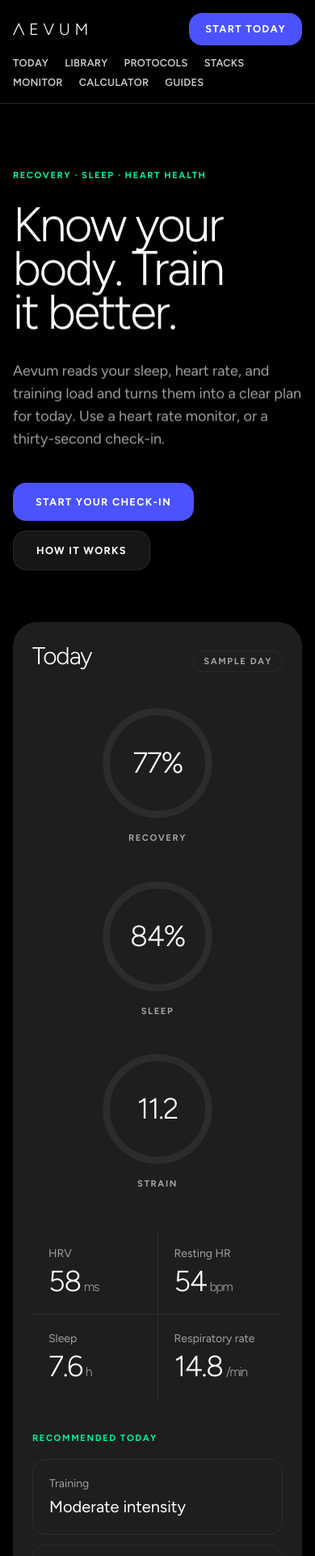
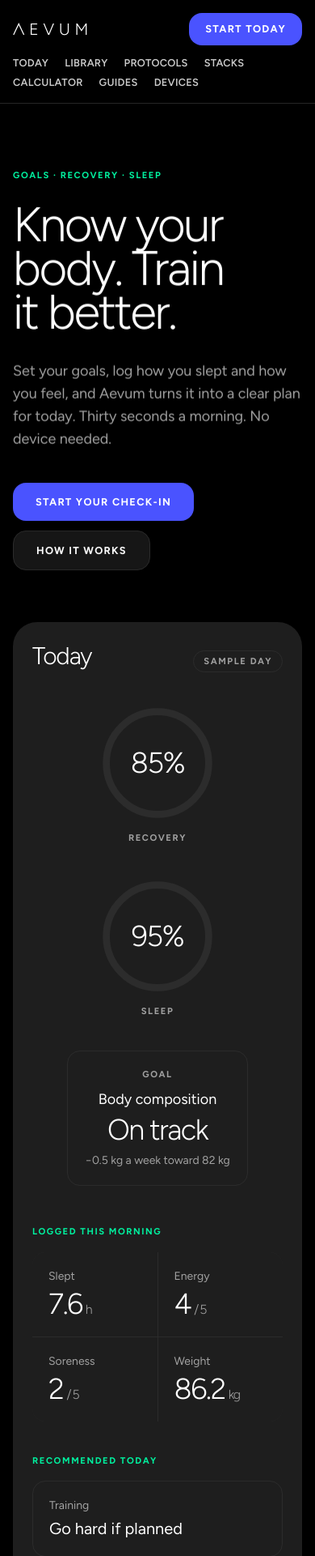
Before and after one commit to solaiman632638-prog/Aevumprotocols, a Next.js app: page / in a window 390 px wide. Shown: the top 1921 px of the page at 81% size. Built offline with nearby package versions, Linux system fonts and the light colour scheme.

Commit message:
Make manual check-in and goals the main path; devices optional
Home sample uses logged answers and a goal card instead of wearable
metrics; Strain becomes Training; Monitor becomes an optional Devices
page; Today lists the manual check-in first.

Co-Authored-By: Claude Opus 5 <noreply@anthropic.com>

```diff
--- a/src/app/monitor/page.tsx
+++ b/src/app/monitor/page.tsx
@@ -3,25 +3,21 @@ import Link from "next/link";
 import { MonitorBoard } from "@/components/wearables/MonitorBoard";
 
 export const metadata: Metadata = {
-  title: "Monitor",
-  description: "Connect a heart rate monitor and overlay recovery on your worksheet.",
+  title: "Devices",
+  description: "Optionally connect a heart rate monitor to fill in HRV, resting heart rate, and sleep.",
 };
 
 export default function MonitorPage() {
   return (
     <div className="mx-auto max-w-3xl px-4 py-10 sm:px-6">
-      <h1 className="font-display text-5xl font-light leading-[0.95] tracking-[-0.035em] sm:text-7xl">Monitor</h1>
+      <h1 className="font-display text-5xl font-light leading-[0.95] tracking-[-0.035em] sm:text-7xl">Devices</h1>
       <p className="mt-3 max-w-prose text-mute">
-        A hard recovery day means skip extra pulses, not add water. Connect Whoop
-        or Google Fit when you have API keys; until then the demo feed is enough
-        to learn the loop.
-      </p>
-      <p className="mt-3 max-w-prose text-mute">
-        No wearable?{" "}
+        Optional. Aevum works fully from a thirty-second{" "}
         <Link href="/today" className="text-pine-deep underline decoration-rule underline-offset-2">
-          Use a manual check-in on Today
-        </Link>{" "}
-        and get the same daily scores.
+          manual check-in
+        </Link>
+        . If you already wear a heart rate monitor, connect it here and your
+        HRV, resting heart rate, and sleep fill in automatically.
       </p>
       <div className="mt-8">
         <MonitorBoard />
--- a/src/app/page.tsx
+++ b/src/app/page.tsx
@@ -8,21 +8,24 @@ const wrap = "mx-auto max-w-7xl px-4 sm:px-6";
 const display = "font-display font-light tracking-[-0.04em]";
 const sectionHeading = `${display} text-5xl leading-[0.95] sm:text-7xl lg:text-8xl`;
 
-/** Illustrative day for the product preview. Labelled "Sample" wherever shown. */
+/**
+ * Illustrative morning from a manual check-in, no wearable. Labelled "Sample"
+ * wherever shown. Scores match what the Today engine returns for these inputs.
+ */
 const sample = {
-  recovery: 77,
-  sleep: 84,
-  strain: 11.2,
-  vitals: [
-    { label: "HRV", value: "58", unit: "ms" },
-    { label: "Resting HR", value: "54", unit: "bpm" },
-    { label: "Sleep", value: "7.6", unit: "h" },
-    { label: "Respiratory rate", value: "14.8", unit: "/min" },
+  recovery: 85,
+  sleep: 95,
+  logged: [
+    { label: "Slept", value: "7.6", unit: "h" },
+    { label: "Energy", value: "4", unit: "/ 5" },
+    { label: "Soreness", value: "2", unit: "/ 5" },
+    { label: "Weight", value: "86.2", unit: "kg" },
   ],
+  goal: { name: "Body composition", verdict: "On track", detail: "−0.5 kg a week toward 82 kg" },
   plan: [
-    { label: "Training", value: "Moderate intensity" },
+    { label: "Training", value: "Go hard if planned" },
     { label: "Protein", value: "165 g" },
-    { label: "Hydration", value: "3.4 L" },
+    { label: "Hydration", value: "3.0 L" },
     { label: "Sleep target", value: "8 h" },
   ],
 };
@@ -32,7 +35,7 @@ const pillars = [
     metric: "Recovery",
     measure: "Daily score · 0–100",
     color: "var(--color-recovery)",
-    body: "How ready your body is to take on strain, from HRV, resting heart rate, sleep, and how you feel.",
+    body: "How ready you are for a hard day, from your sleep and how you feel. Add resting heart rate or HRV if you track them.",
   },
   {
     metric: "Sleep",
@@ -41,35 +44,35 @@ const pillars = [
     body: "Hours against what you actually need, sleep quality, and the debt you are carrying into tonight.",
   },
   {
-    metric: "Strain",
-    measure: "Training load · 0–21",
+    metric: "Training",
+    measure: "Readiness · low to high",
     color: "var(--color-strain)",
-    body: "Training load from your monitor or check-in, so hard days are planned, not stacked on top of each other.",
+    body: "Log yesterday's session and get today's intensity, so hard days are planned, not stacked.",
   },
   {
-    metric: "Heart health",
-    measure: "Against your baseline",
-    body: "Resting heart rate, HRV, and respiratory rate against your own baseline, flagged when they drift.",
+    metric: "Goals",
+    measure: "Progress · week by week",
+    body: "Fat loss, muscle, sleep, recovery, focus. Log your weight and see whether you are on track, stalled, or going too fast.",
   },
   {
     metric: "Fuel",
     measure: "Daily targets",
-    body: "Protein, calories, and hydration targets set from your body, your goal, and today's load.",
+    body: "Protein, calories, and hydration set from your body, your goal, and today's training.",
   },
 ];
 
 const steps = [
   {
-    title: "Tell it about you",
-    body: "Age, body, goals, training week, medications, and anything a plan should work around. Stored on your device only.",
+    title: "Set your goals",
+    body: "What you are working toward, your body, your training week, and anything a plan should work around. Stored on your device only.",
   },
   {
-    title: "Check in each morning",
-    body: "Connect a heart rate monitor, or answer five questions in thirty seconds. Both feed the same scores.",
+    title: "Log your morning",
+    body: "Sleep, energy, soreness, stress, and weight. Thirty seconds, no device needed. Connect a heart rate monitor later if you want.",
   },
   {
     title: "Get today's plan",
-    body: "Recovery, sleep, and readiness scores, plus what to eat, drink, and train. Baselines sharpen after three days.",
+    body: "Recovery and sleep scores, training intensity, and what to eat and drink. Your baseline sharpens after three check-ins.",
   },
 ];
 
@@ -122,7 +125,7 @@ export default function Home() {
       {/* Hero */}
       <section className={`${wrap} pb-16 pt-20 sm:pt-28`}>
         <Reveal>
-          <p className="eyebrow">Recovery · Sleep · Heart health</p>
+          <p className="eyebrow">Goals · Recovery · Sleep</p>
         </Reveal>
         <Reveal delay={100}>
           <h1 className={`mt-6 max-w-6xl ${display} text-6xl leading-[0.9] sm:text-8xl lg:text-[8.5rem]`}>
@@ -131,9 +134,9 @@ export default function Home() {
         </Reveal>
         <Reveal delay={200}>
           <p className="mt-8 max-w-xl text-lg text-mute">
-            Aevum reads your sleep, heart rate, and training load and turns them
-            into a clear plan for today. Use a heart rate monitor, or a
-            thirty-second check-in.
+            Set your goals, log how you slept and how you feel, and Aevum turns
+            it into a clear plan for today. Thirty seconds a morning. No device
+            needed.
           </p>
         </Reveal>
         <Reveal delay={300}>
@@ -161,19 +164,25 @@ export default function Home() {
               </span>
             </div>
 
-            <div className="mt-10 grid grid-cols-1 justify-items-center gap-10 sm:grid-cols-3">
+            <div className="mt-10 grid grid-cols-1 items-center justify-items-center gap-10 sm:grid-cols-3">
               <Ring label="Recovery" value={sample.recovery} max={100} display={`${sample.recovery}%`} color="var(--color-recovery)" />
               <Ring label="Sleep" value={sample.sleep} max={100} display={`${sample.sleep}%`} color="var(--color-sleep)" />
-              <Ring label="Strain" value={sample.strain} max={21} display={sample.strain.toFixed(1)} color="var(--color-strain)" />
+              <div className="w-full max-w-56 rounded-2xl border border-rule p-5 text-center sm:text-left">
+                <p className="eyebrow !text-mute">Goal</p>
+                <p className="mt-2 text-lg">{sample.goal.name}</p>
+                <p className={`mt-1 ${display} text-4xl`}>{sample.goal.verdict}</p>
+                <p className="mt-2 text-sm text-mute">{sample.goal.detail}</p>
+              </div>
             </div>
 
-            <dl className="mt-12 grid grid-cols-2 gap-px overflow-hidden rounded-2xl bg-rule lg:grid-cols-4">
-              {sample.vitals.map((vital) => (
-                <div key={vital.label} className="bg-panel p-5">
-                  <dt className="text-sm text-mute">{vital.label}</dt>
+            <p className="eyebrow mt-12">Logged this morning</p>
+            <dl className="mt-4 grid grid-cols-2 gap-px overflow-hidden rounded-2xl bg-rule lg:grid-cols-4">
+              {sample.logged.map((item) => (
+                <div key={item.label} className="bg-panel p-5">
+                  <dt className="text-sm text-mute">{item.label}</dt>
                   <dd className={`mt-1 ${display} text-4xl`}>
-                    {vital.value}
-                    <span className="ml-1 text-base text-mute">{vital.unit}</span>
+                    {item.value}
+                    <span className="ml-1 text-base text-mute">{item.unit}</span>
                   </dd>
                 </div>
               ))}
@@ -199,8 +208,8 @@ export default function Home() {
         <dl className={`${wrap} grid grid-cols-2 lg:grid-cols-4`}>
           {[
             { value: "30s", label: "Daily check-in" },
-            { value: "5", label: "Scores every morning" },
-            { value: "0", label: "Wearables required" },
+            { value: "8", label: "Goals to choose from" },
+            { value: "0", label: "Devices required" },
             { value: String(library.length), label: "Compounds researched" },
           ].map((stat) => (
             <div key={stat.label} className="py-10 pr-4">
@@ -276,8 +285,8 @@ export default function Home() {
             <h2 className={sectionHeading}>Every number, explained.</h2>
             <p className="mt-8 max-w-md text-lg text-mute">
               No black box. Tap &ldquo;Why am I seeing this?&rdquo; on any score
-              or recommendation and see exactly which data moved it, and by how
-              much.
+              or recommendation and see exactly which of your answers moved it,
+              and by how much. Add heart-rate data and it shows up here too.
             </p>
           </Reveal>
           <Reveal delay={150}>
@@ -287,17 +296,15 @@ export default function Home() {
                 <span className="text-[0.7rem] font-bold uppercase tracking-[0.14em] text-mute">Sample</span>
               </div>
               <p className={`mt-3 ${display} text-7xl`}>
-                77<span className="text-2xl text-mute">/100</span>
+                85<span className="text-2xl text-mute">/100</span>
               </p>
               <p className="mt-6 text-xs font-semibold uppercase tracking-[0.08em] text-mute">
                 Why am I seeing this?
               </p>
               <dl className="mt-3 divide-y divide-rule text-sm">
                 {[
-                  ["HRV vs baseline", "58 vs 52 ms", "73 × 30%"],
-                  ["Resting HR vs baseline", "54 vs 56 bpm", "64 × 20%"],
-                  ["Sleep vs need", "7.6 of 8 h", "95 × 25%"],
-                  ["How you feel", "energy 4, soreness 2", "75 × 25%"],
+                  ["Sleep vs need", "7.6 of 8 h", "95 × 50%"],
+                  ["How you feel", "quality 4, energy 4, soreness 2, stress 2", "75 × 50%"],
                 ].map(([label, value, effect]) => (
                   <div key={label} className="flex flex-wrap items-baseline justify-between gap-x-4 py-3">
                     <dt className="text-mute">{label}</dt>
--- a/src/components/layout/Header.tsx
+++ b/src/components/layout/Header.tsx
@@ -7,9 +7,9 @@ const links = [
   { href: "/peptides", label: "Library" },
   { href: "/protocols", label: "Protocols" },
   { href: "/stacks", label: "Stacks" },
-  { href: "/monitor", label: "Monitor" },
   { href: "/calculator", label: "Calculator" },
   { href: "/guides", label: "Guides" },
+  { href: "/monitor", label: "Devices" },
 ];
 
 export function Header() {
--- a/src/components/today/TodayBoard.tsx
+++ b/src/components/today/TodayBoard.tsx
@@ -102,18 +102,18 @@ export function TodayBoard({ pool }: { pool: CompoundSource[] }) {
     source === "wearable"
       ? wearable
         ? snapshotFor(wearable.provider).label
-        : "No wearable connected"
+        : "No device connected"
       : `Manual check-in · ${checkins.length} day${checkins.length === 1 ? "" : "s"} logged`;
 
   return (
     <div className="space-y-10">
       <div className="flex flex-col gap-4 rounded-3xl border border-rule bg-sheet p-4 sm:flex-row sm:items-center sm:justify-between">
         <div className="flex flex-wrap items-center gap-2" role="radiogroup" aria-label="Data source">
-          <SourceButton active={source === "wearable"} onClick={() => saveSource("wearable")}>
-            Wearable
-          </SourceButton>
           <SourceButton active={source === "manual"} onClick={() => saveSource("manual")}>
             Manual check-in
+          </SourceButton>
+          <SourceButton active={source === "wearable"} onClick={() => saveSource("wearable")}>
+            Device
           </SourceButton>
           <span className="px-2 text-sm text-mute">{sourceLabel}</span>
         </div>
@@ -131,14 +131,14 @@ export function TodayBoard({ pool }: { pool: CompoundSource[] }) {
 
       {source === "wearable" && !wearable ? (
         <div className="rounded-3xl border border-rule bg-sheet p-6 sm:p-8">
-          <h2 className="font-display text-3xl font-light tracking-[-0.03em]">No wearable connected</h2>
+          <h2 className="font-display text-3xl font-light tracking-[-0.03em]">No device connected</h2>
           <p className="mt-2 max-w-prose text-mute">
-            Connect a heart rate monitor on the Monitor page, or skip it
+            Connect a heart rate monitor on the Devices page, or skip it
             and answer a few questions each morning instead. Both feed the same
             scores.
           </p>
           <div className="mt-6 flex flex-wrap gap-3">
-            <Link href="/monitor" className="btn-primary">Connect a wearable</Link>
+            <Link href="/monitor" className="btn-primary">Connect a device</Link>
             <button type="button" onClick={() => saveSource("manual")} className="btn-secondary">
               Use manual check-in
             </button>
```
Also changed, not shown: src/app/today/page.tsx (+5 -4 lines), src/components/wearables/MonitorBoard.tsx (+4 -4 lines).
